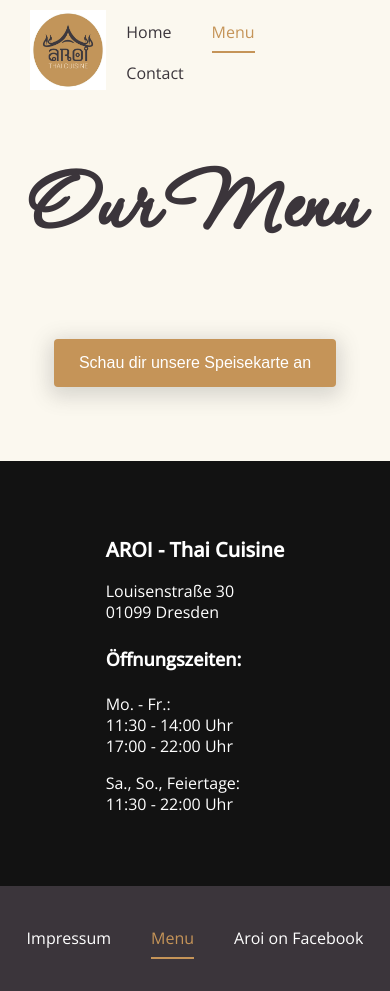
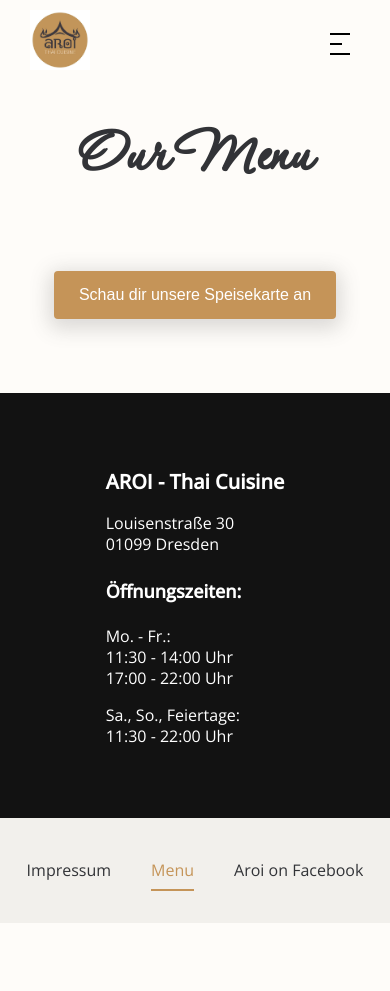
Before and after one commit to DepTrai95/aroi-thaicuisine, a Vue app: page /menu in a window 390 px wide. After the commit the page ends 923 px from the top, so only its background shows below. Built offline with nearby package versions, Linux system fonts and the light colour scheme.

Commit message:
[FEATURE] add mobile navigation and optmize styling

```diff
--- a/src/assets/scss/_base.scss
+++ b/src/assets/scss/_base.scss
@@ -15,12 +15,17 @@
 $color-black: #000;
 
 // custom colors
-$color-background: #fbf8ef;
+$color-background: #FEFCF9;
+$color-background-accent: #F2F0EC;
 $color-background-dark: #121212;
-$color-body: #3b353b;
+$color-body: #323337;
 $color-primary: #c59458;
 $color-primary-light: #d7b386;
+$color-secondary: #120f55;
 $color-error: #d50042;
 
 // transition
 $transition-timing: ease-in-out .3s;
+
+//header-height - necessary for mobile
+$header-height-mobile: 85px;
--- a/src/assets/scss/_typo.scss
+++ b/src/assets/scss/_typo.scss
@@ -42,7 +42,7 @@
 }
 
 h1 {
-   @include responsive-font-size(10rem, 14rem);
+   @include responsive-font-size(7rem, 14rem);
    line-height: 1.1;
    margin-block: .5em;
 }
--- a/src/components/layout/footer/TheFooter.vue
+++ b/src/components/layout/footer/TheFooter.vue
@@ -56,7 +56,8 @@
 }
 
 .footer-links {
-  background-color: $color-body;
+  background-color: $color-background-accent;
+  color: $color-body;
   margin: 0;
   padding: 2em 0;
   text-align: center;
@@ -67,7 +68,6 @@
   }
 
   a {
-    color: #fff;
     position: relative;
     text-decoration: none;
   }
--- a/src/components/layout/header/TheHeader.vue
+++ b/src/components/layout/header/TheHeader.vue
@@ -1,14 +1,51 @@
 <template>
-   <header class="header">
+  <header class="header" :class="{ 'header-is-open': isMenuExpanded }">
     <div class="inner">
       <div class="logo__container">
         <div class="logo">
           <router-link to="/">
-                  <img src="../../../assets/img/aroi.jpeg" alt="zur Startseite" height="80" width="80">
+            <img
+              src="../../../assets/img/aroi.jpeg"
+              alt="zur Startseite"
+              height="80"
+              width="80"
+            />
           </router-link>
         </div>
       </div>
-         <div class="nav-main__wrapper">
+      <div class="nav-main__wrapper" v-if="!isMobile">
+        <nav class="nav-main">
+          <ul class="list--unstyled">
+            <LinkRouter link="/" label="Home" />
+            <LinkRouter link="/menu" label="Menu" />
+            <LinkRouter link="/contact" label="Contact" />
+          </ul>
+        </nav>
+      </div>
+
+      <div class="mobile-navigation" v-if="isMobile">
+        <button
+          id="mobile-navigation-button"
+          type="button"
+          class="navigation__button--mobile menu-toggle"
+          :aria-expanded="isMenuExpanded ? 'true' : 'false'"
+          aria-haspopup="true"
+          aria-controls="mobile-navigation"
+          @click="toggleMenu"
+        >
+          <span class="sr-only">Hauptnavigation</span>
+          <span class="hamburger" :class="{ 'is-open': isMenuExpanded }">
+            <span></span>
+            <span></span>
+            <span></span>
+          </span>
+        </button>
+
+        <div
+          class="nav-main__wrapper"
+          v-if="isMenuExpanded"
+          @click="toggleMenu"
+        >
           <nav class="nav-main">
             <ul class="list--unstyled">
               <LinkRouter link="/" label="Home" />
@@ -18,42 +55,188 @@
           </nav>
         </div>
       </div>
+    </div>
   </header>
 </template>
 
 <script>
-import LinkRouter from '../link/LinkRouter.vue';
+import LinkRouter from "../link/LinkRouter.vue";
 
 export default {
   components: {
     LinkRouter,
   },
+  data() {
+    return {
+      isMobile: "",
+      isMenuExpanded: false,
+      throttleTimeout: null,
+    };
+  },
+  methods: {
+    toggleMenu() {
+      this.isMenuExpanded = !this.isMenuExpanded;
+    },
+    throttledCheckIsMobile() {
+      if (!this.throttleTimeout) {
+        this.throttleTimeout = setTimeout(() => {
+          this.checkIsMobile();
+          this.throttleTimeout = null;
+        }, 250);
       }
+    },
+    checkIsMobile() {
+      this.isMobile = window.innerWidth <= 600;
+    },
+  },
+  mounted() {
+    //loading page check size
+    this.checkIsMobile();
+    window.addEventListener("resize", this.checkIsMobile);
+  },
+  destroyed() {
+    window.removeEventListener("resize", this.throttledCheckIsMobile);
+  },
+};
 </script>
 
 <style lang="scss" scoped>
+.header {
+  padding: 1rem;
 
-.header  {
-
-   padding: 1rem;
+  @include for-phone-only {
+    height: $header-height-mobile;
+  }
 
   .inner {
     display: flex;
     justify-content: space-between;
   }
 }
+
+.header-is-open {
+  background-color: $color-background;
+  bottom: 0;
+  left: 0;
+  position: fixed;
+  right: 0;
+  top: 0;
+  z-index: 1001;
+}
 .logo__container {
   width: auto;
 
-   .logo a {
+  @include for-phone-only {
+   z-index: 1000;
+  }
+
+  .logo {
+    a {
       display: block;
     }
+
+    img {
+      @include for-phone-only {
+        height: 60px;
+        width: 60px;
+      }
+    }
+  }
+}
+
+.mobile-navigation {
+  @include for-phone-only {
+    align-items: center;
+    display: flex;
+    flex: 1 1 0;
+    justify-content: flex-end;
+    position: relative;
   }
 
   .nav-main__wrapper {
     display: flex;
+
+    @include for-phone-only {
+      align-items: center;
+      background: $color-background;
+      display: flex;
+      height: 100%;
+      justify-content: center;
+      left: 0;
+      position: fixed;
+      top: 0;
+      width: 100%;
+      z-index: 900;
+    }
+  }
+
+  .nav-main li {
+    @include responsive-font-size(2rem, 2.4rem);
+    justify-content: center;
+    padding: 20px;
+    width: 100%;
+  }
+}
+
+.menu-toggle {
+  background-color: transparent;
+  border: 0;
+  cursor: pointer;
+  height: 4rem;
+  padding: 10px;
+  width: 4rem;
+
+  @include for-phone-only {
+   z-index: 1000;
+  }
+}
+
+.hamburger {
+  display: flex;
+  height: 100%;
+  position: relative;
+  width: 100%;
+
+  span {
+    background-color: currentColor;
+    border: 1px solid currentColor;
+    position: absolute;
+    transition: all 0.3s;
+
+    &:first-child {
+      top: 0;
+      width: 20px;
+    }
+
+    &:nth-child(2) {
+      top: 50%;
+      width: 12px;
+    }
+
+    &:nth-child(3) {
+      top: 100%;
+      width: 20px;
+    }
+  }
+}
+.hamburger.is-open span:nth-child(1) {
+  transform: translateY(10px) rotate(-45deg);
+  width: 22px;
+}
+
+.hamburger.is-open span:nth-child(2) {
+  opacity: 0;
+}
+
+.hamburger.is-open span:nth-child(3) {
+  transform: translateY(-10px) rotate(45deg);
+  width: 22px;
+}
+
+.nav-main__wrapper {
+  align-items: center;
+  display: flex;
   justify-content: flex-end;
-   align-items: center;
 }
 
 .nav-main {
--- a/src/components/layout/stage/TimeLine.vue
+++ b/src/components/layout/stage/TimeLine.vue
@@ -76,7 +76,10 @@
 .p-card {
   border-radius: 10px;
   box-shadow: 0px 5px 20px 0px rgba(80, 80, 80, 0.2);
-  padding: 1rem;
+
+  @include for-tablet-portrait-up {
+    padding: 1rem;
+  }
 
   &-title {
     @include responsive-font-size(1.8rem, 2rem);
@@ -90,6 +93,11 @@
 
 .p-timeline-event {
   min-height: 150px;
+
+  @include for-phone-only {
+    margin: 0 -2rem;
+    padding: 0;
+  }
 }
 
 .p-timeline-event-marker {
--- a/src/components/layout/ui/BaseButton.vue
+++ b/src/components/layout/ui/BaseButton.vue
@@ -48,9 +48,11 @@
   font-size: inherit;
   //font-weight: 500;
   height: unset !important;
+  justify-content: center;
   line-height: 1.3;
   margin-block: 1rem;
   min-height: 3em;
+  min-width: 170px;
   padding: 8px 1.5em;
   text-decoration: none;
   transition: background-color 0.2s ease-in, border-color 0.2s ease-in, box-shadow 0.3s ease-in;
--- a/src/components/pages/impress/Impress.vue
+++ b/src/components/pages/impress/Impress.vue
@@ -36,13 +36,13 @@
 
 <style lang="scss" scoped>
 h2 {
-  @include responsive-font-size(3rem, 4rem);
+  @include responsive-font-size(2.4rem, 4rem);
   font-family: "Open Sans", sans-serif;
   margin-block: 4rem;
 }
 
 h3 {
-  @include responsive-font-size(2.4rem, 2.8rem);
+  @include responsive-font-size(2.2rem, 2.6rem);
   font-weight: 500;
   margin-block: 4rem;
 }
```
Lines whose indentation alone changed are shown as unchanged.
